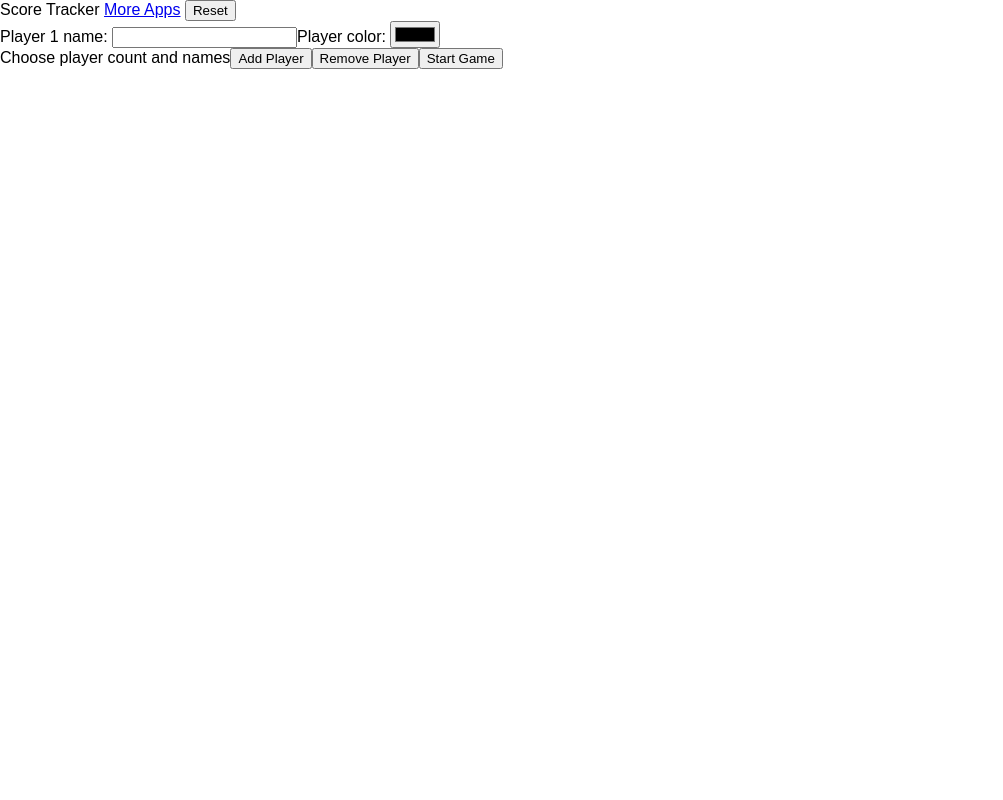
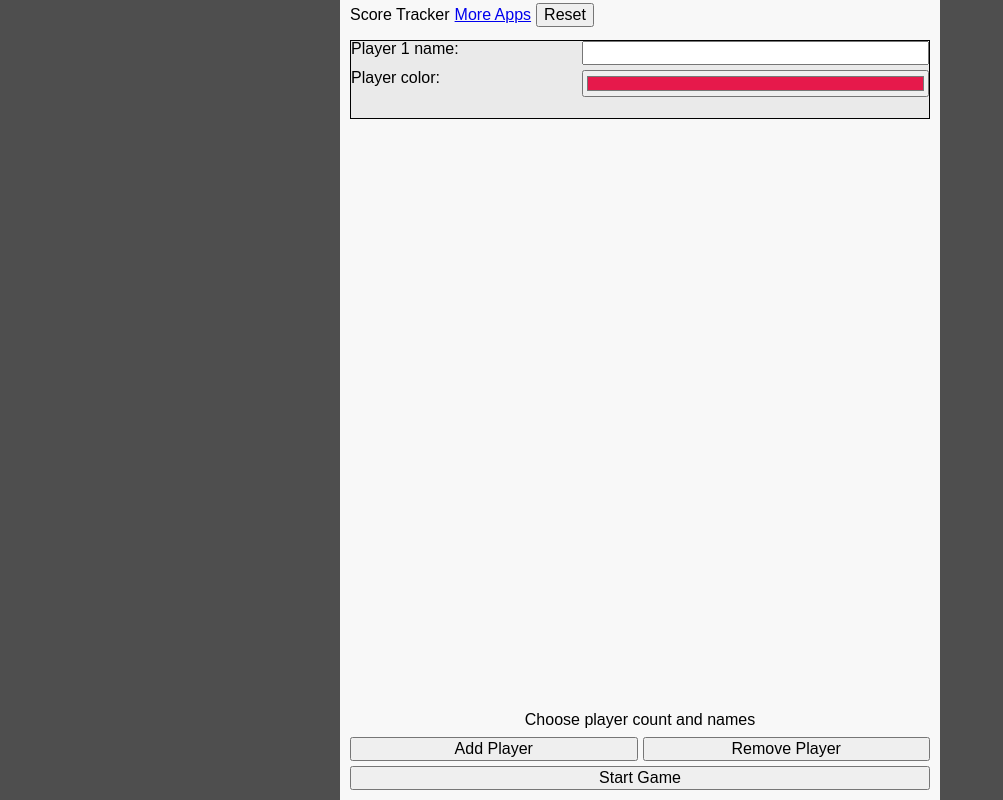
Before and after one commit to JakeBrowning90/score-tracker-2, a website built with webpack: page src/template.html in a window 1280 px wide. Shown: the whole page, without its empty margins (0-1003 px from the left). Built offline with nearby package versions, Linux system fonts and the light colour scheme.

Commit message:
Apply basic styling to setup view

```diff
--- a/src/playerFormController.js
+++ b/src/playerFormController.js
@@ -26,6 +26,10 @@ const drawPlayerForm = () => {
   const colorInput = document.createElement("input");
   colorInput.setAttribute("type", "color");
   colorInput.setAttribute("class", "colorInput");
+  colorInput.setAttribute(
+    "value",
+    `${defaultColors[setupForm.childElementCount]}`,
+  );
 
   playerDiv.appendChild(playerLabel);
   playerLabel.appendChild(playerInput);
@@ -43,4 +47,15 @@ const removePlayerForm = () => {
   }
 };
 
-export { addPlayerForm, removePlayerForm };
+const defaultColors = [
+  "#e6194B",
+  "#f58231",
+  "#ffe119",
+  "#3cb44b",
+  "#42d4f4",
+  "#4363d8",
+  "#911eb4",
+  "#f032e6",
+];
+
+export { addPlayerForm, removePlayerForm, defaultColors };
--- a/src/styles/styles.css
+++ b/src/styles/styles.css
@@ -1,3 +1,86 @@
 :root {
   font-family: sans-serif;
 }
+
+* {
+  font-size: 16px;
+  box-sizing: border-box;
+}
+
+html,
+body {
+  height: 100vh;
+}
+
+html {
+  background-color: rgb(78, 78, 78);
+}
+
+body {
+  display: flex;
+  flex-direction: column;
+  background-color: #f8f8f8;
+  max-width: 600px;
+  margin: 0 auto;
+}
+
+body > * {
+  padding: 10px;
+}
+
+header {
+  height: 30px;
+  display: flex;
+  align-items: center;
+  gap: 5px;
+}
+
+main {
+  display: flex;
+  flex-direction: column;
+  flex-grow: 1;
+  justify-content: space-between;
+}
+
+#setupForm {
+  flex-grow: 1;
+  display: grid;
+  grid-template-rows: repeat(8, 1fr);
+  gap: 5px;
+}
+
+.playerDiv {
+  display: flex;
+  flex-direction: column;
+  gap: 5px;
+  background-color: rgb(234, 234, 234);
+  border: 1px solid black;
+}
+
+div.playerDiv > label {
+  display: flex;
+}
+
+div.playerDiv label > input {
+  width: 60%;
+  margin-left: auto;
+  /* align-items: stretch; */
+}
+
+#buttonDiv {
+  display: grid;
+  grid-template-columns: repeat(2, 1fr);
+  grid-template-rows: repeat(3, 1fr);
+  gap: 5px;
+}
+
+#instructionSpan {
+  grid-column: 1 /-1;
+  display: flex;
+  justify-content: center;
+  align-items: center;
+}
+
+#startButton {
+  grid-column: 1 /-1;
+}
```
